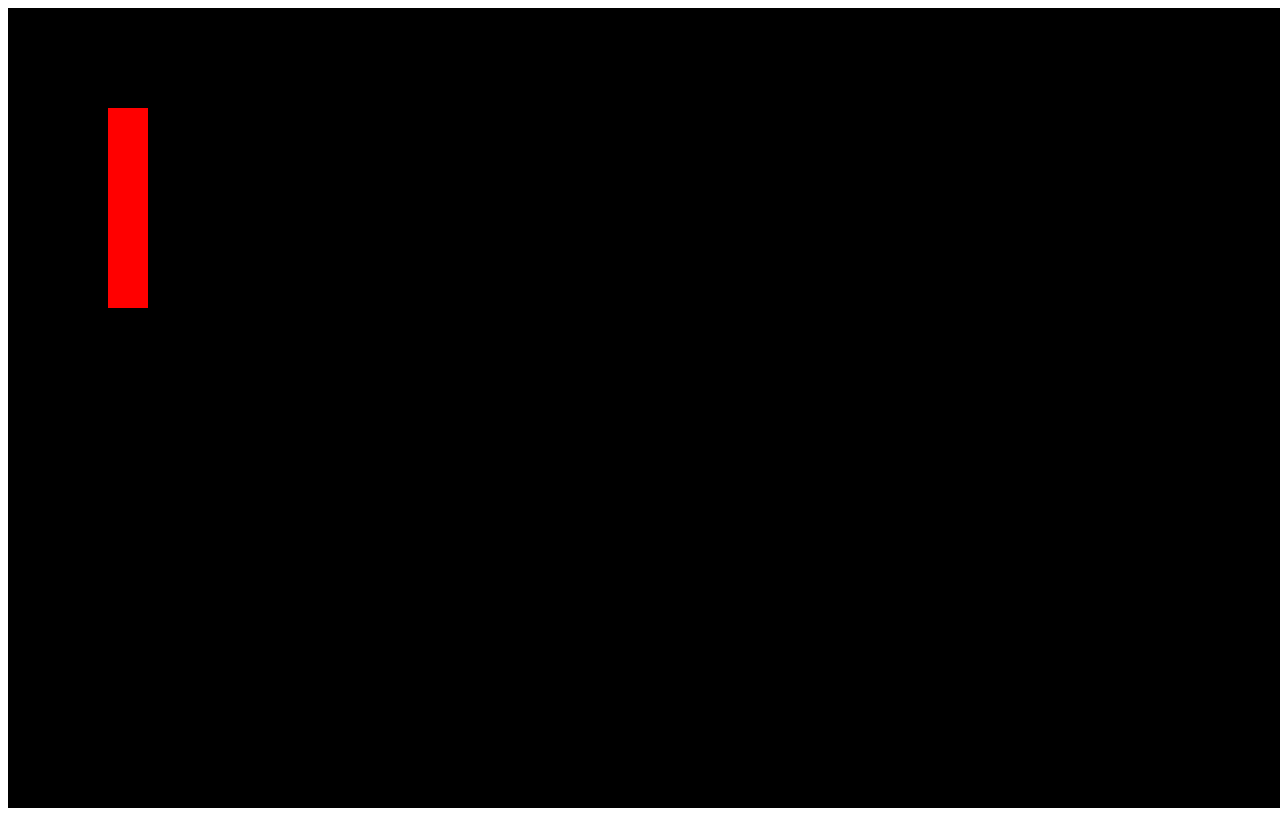
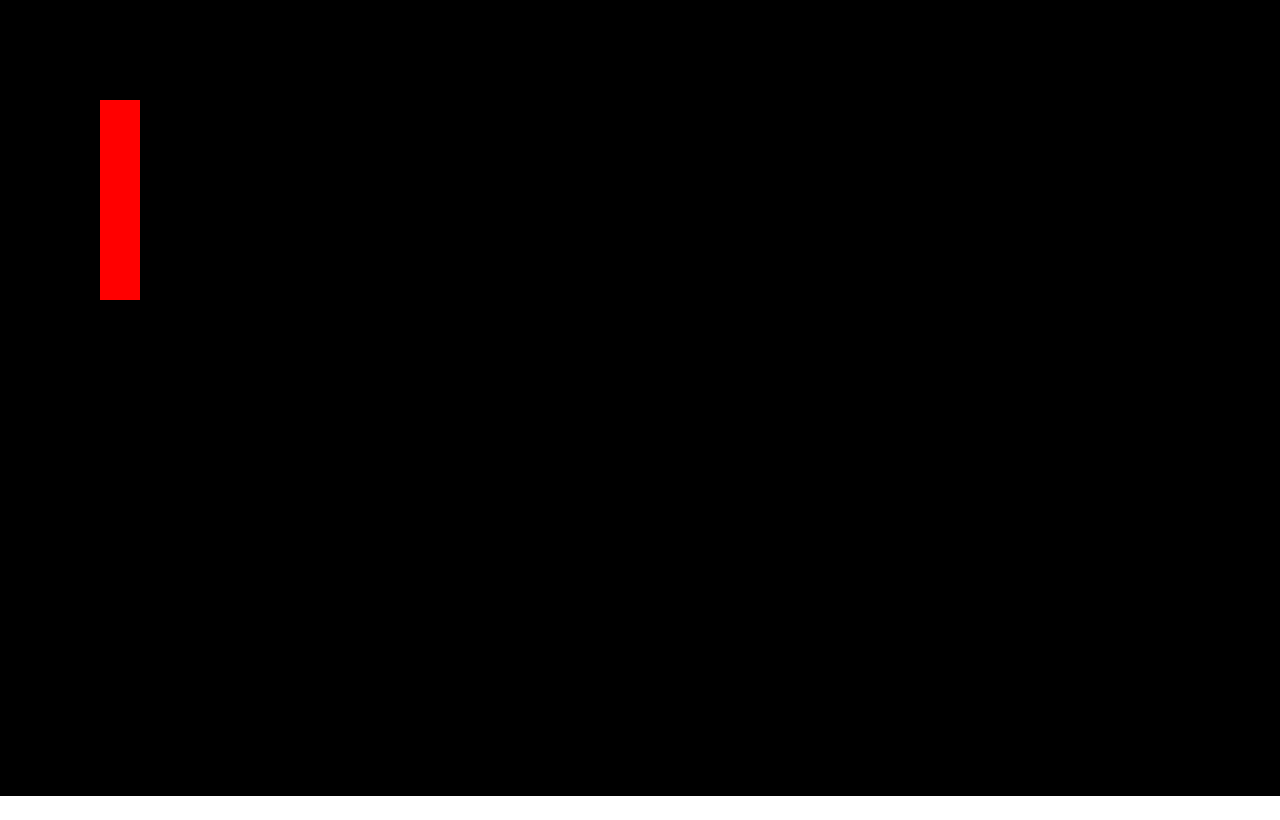
Before and after one commit to davidbacter01/ts-pong, a website built with webpack: page index.html in a window 1280 px wide. Built offline with nearby package versions, Linux system fonts and the light colour scheme.

Commit message:
Adds css and minor style reset

```diff
--- a/index.html
+++ b/index.html
@@ -4,6 +4,7 @@
     <meta charset="UTF-8">
     <meta http-equiv="X-UA-Compatible" content="IE=edge">
     <meta name="viewport" content="width=device-width, initial-scale=1.0">
+    <link rel="stylesheet" href="./src/css/base.css">
     <title>Pong!</title>
 </head>
 <body>
--- /dev/null
+++ b/src/css/base.css
@@ -0,0 +1,5 @@
+* {
+    margin: 0;
+    padding: 0;
+    box-sizing: border-box;
+}
--- a/src/index.ts
+++ b/src/index.ts
@@ -1,6 +1,6 @@
 const canvas: HTMLCanvasElement = document.getElementById('gameScreen') as undefined as HTMLCanvasElement;
 canvas.width = window.innerWidth;
-canvas.height = window.innerHeight;
+canvas.height = window.innerHeight - 4;
 canvas.style.backgroundColor = 'black';
 
 const ctx = canvas.getContext('2d');
```
